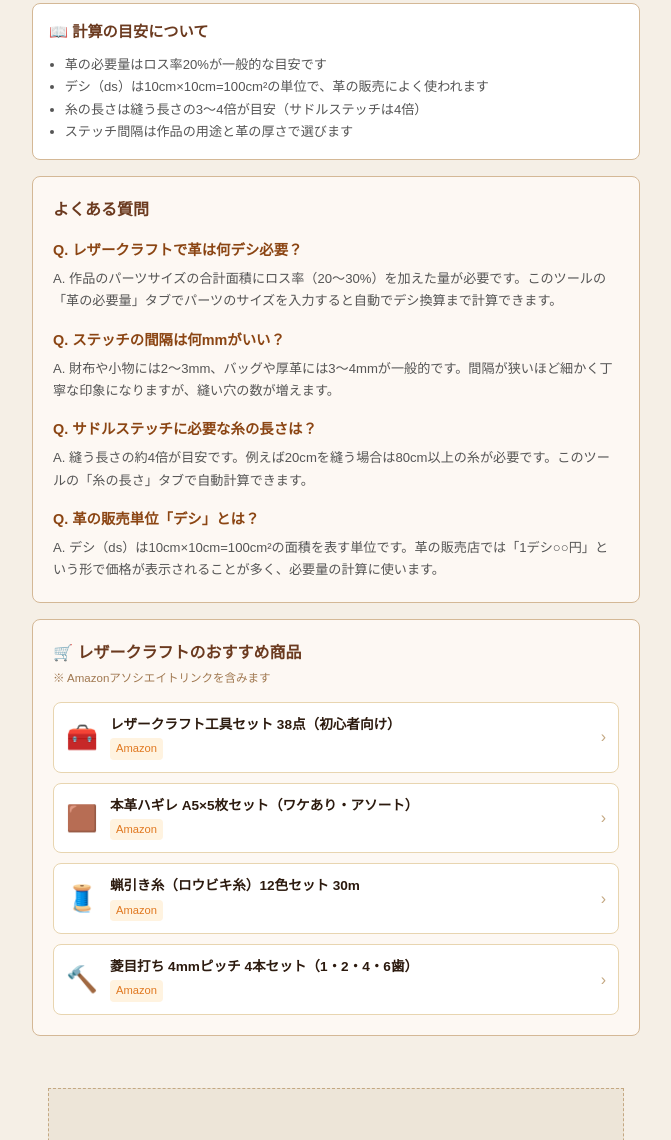
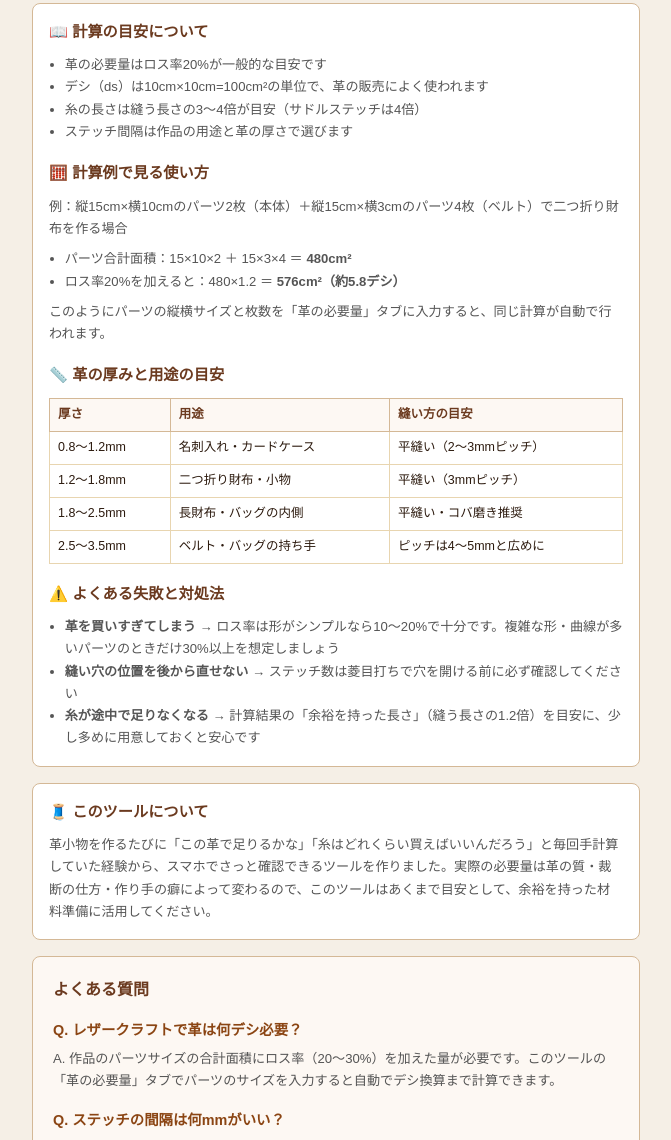
Before and after one commit to tomo3104/leather-tools, a plain HTML site: page index.html in a window 1280 px wide. Shown: the part 711-1851 px from the top of the page, without its empty margins (304-975 px from the left). Drawn offline with Linux system fonts and the light colour scheme.

Commit message:
ガイド・早見表・対処法・運営者情報を追加してコンテンツを充実化

```diff
--- a/index.html
+++ b/index.html
@@ -390,6 +390,44 @@
       <li>糸の長さは縫う長さの3〜4倍が目安（サドルステッチは4倍）</li>
       <li>ステッチ間隔は作品の用途と革の厚さで選びます</li>
     </ul>
+
+    <h2 style="margin-top:18px;">🧮 計算例で見る使い方</h2>
+    <p style="font-size:0.82rem; color:#555; line-height:1.7; margin-bottom:8px;">例：縦15cm×横10cmのパーツ2枚（本体）＋縦15cm×横3cmのパーツ4枚（ベルト）で二つ折り財布を作る場合</p>
+    <ul>
+      <li>パーツ合計面積：15×10×2 ＋ 15×3×4 ＝ <strong>480cm²</strong></li>
+      <li>ロス率20%を加えると：480×1.2 ＝ <strong>576cm²（約5.8デシ）</strong></li>
+    </ul>
+    <p style="font-size:0.82rem; color:#555; line-height:1.7; margin-top:8px;">このようにパーツの縦横サイズと枚数を「革の必要量」タブに入力すると、同じ計算が自動で行われます。</p>
+
+    <h2 style="margin-top:18px;">📏 革の厚みと用途の目安</h2>
+    <table style="width:100%; border-collapse:collapse; font-size:0.78rem; margin-bottom:8px;">
+      <thead>
+        <tr style="background:#fdf8f3;">
+          <th style="text-align:left; padding:6px 8px; border:1px solid #d4b896; color:#6b3a1f;">厚さ</th>
+          <th style="text-align:left; padding:6px 8px; border:1px solid #d4b896; color:#6b3a1f;">用途</th>
+          <th style="text-align:left; padding:6px 8px; border:1px solid #d4b896; color:#6b3a1f;">縫い方の目安</th>
+        </tr>
+      </thead>
+      <tbody>
+        <tr><td style="padding:6px 8px; border:1px solid #e8d5b0;">0.8〜1.2mm</td><td style="padding:6px 8px; border:1px solid #e8d5b0;">名刺入れ・カードケース</td><td style="padding:6px 8px; border:1px solid #e8d5b0;">平縫い（2〜3mmピッチ）</td></tr>
+        <tr><td style="padding:6px 8px; border:1px solid #e8d5b0;">1.2〜1.8mm</td><td style="padding:6px 8px; border:1px solid #e8d5b0;">二つ折り財布・小物</td><td style="padding:6px 8px; border:1px solid #e8d5b0;">平縫い（3mmピッチ）</td></tr>
+        <tr><td style="padding:6px 8px; border:1px solid #e8d5b0;">1.8〜2.5mm</td><td style="padding:6px 8px; border:1px solid #e8d5b0;">長財布・バッグの内側</td><td style="padding:6px 8px; border:1px solid #e8d5b0;">平縫い・コバ磨き推奨</td></tr>
+        <tr><td style="padding:6px 8px; border:1px solid #e8d5b0;">2.5〜3.5mm</td><td style="padding:6px 8px; border:1px solid #e8d5b0;">ベルト・バッグの持ち手</td><td style="padding:6px 8px; border:1px solid #e8d5b0;">ピッチは4〜5mmと広めに</td></tr>
+      </tbody>
+    </table>
+
+    <h2 style="margin-top:18px;">⚠️ よくある失敗と対処法</h2>
+    <ul>
+      <li><strong>革を買いすぎてしまう</strong> → ロス率は形がシンプルなら10〜20%で十分です。複雑な形・曲線が多いパーツのときだけ30%以上を想定しましょう</li>
+      <li><strong>縫い穴の位置を後から直せない</strong> → ステッチ数は菱目打ちで穴を開ける前に必ず確認してください</li>
+      <li><strong>糸が途中で足りなくなる</strong> → 計算結果の「余裕を持った長さ」（縫う長さの1.2倍）を目安に、少し多めに用意しておくと安心です</li>
+    </ul>
+  </div>
+
+  <!-- このツールについて -->
+  <div class="howto">
+    <h2>🧵 このツールについて</h2>
+    <p style="font-size:0.82rem; color:#555; line-height:1.7;">革小物を作るたびに「この革で足りるかな」「糸はどれくらい買えばいいんだろう」と毎回手計算していた経験から、スマホでさっと確認できるツールを作りました。実際の必要量は革の質・裁断の仕方・作り手の癖によって変わるので、このツールはあくまで目安として、余裕を持った材料準備に活用してください。</p>
   </div>
 
   <!-- よくある質問 -->
```
